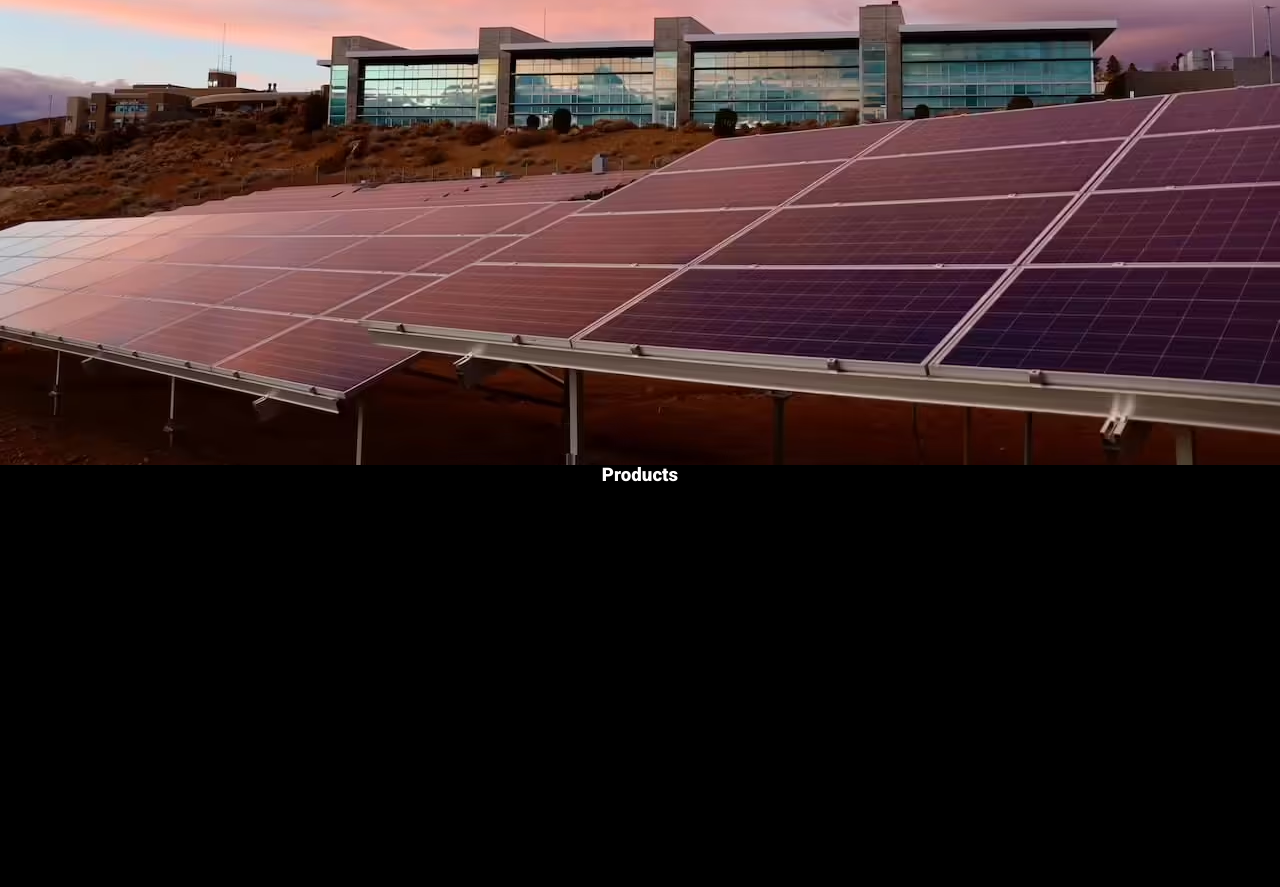
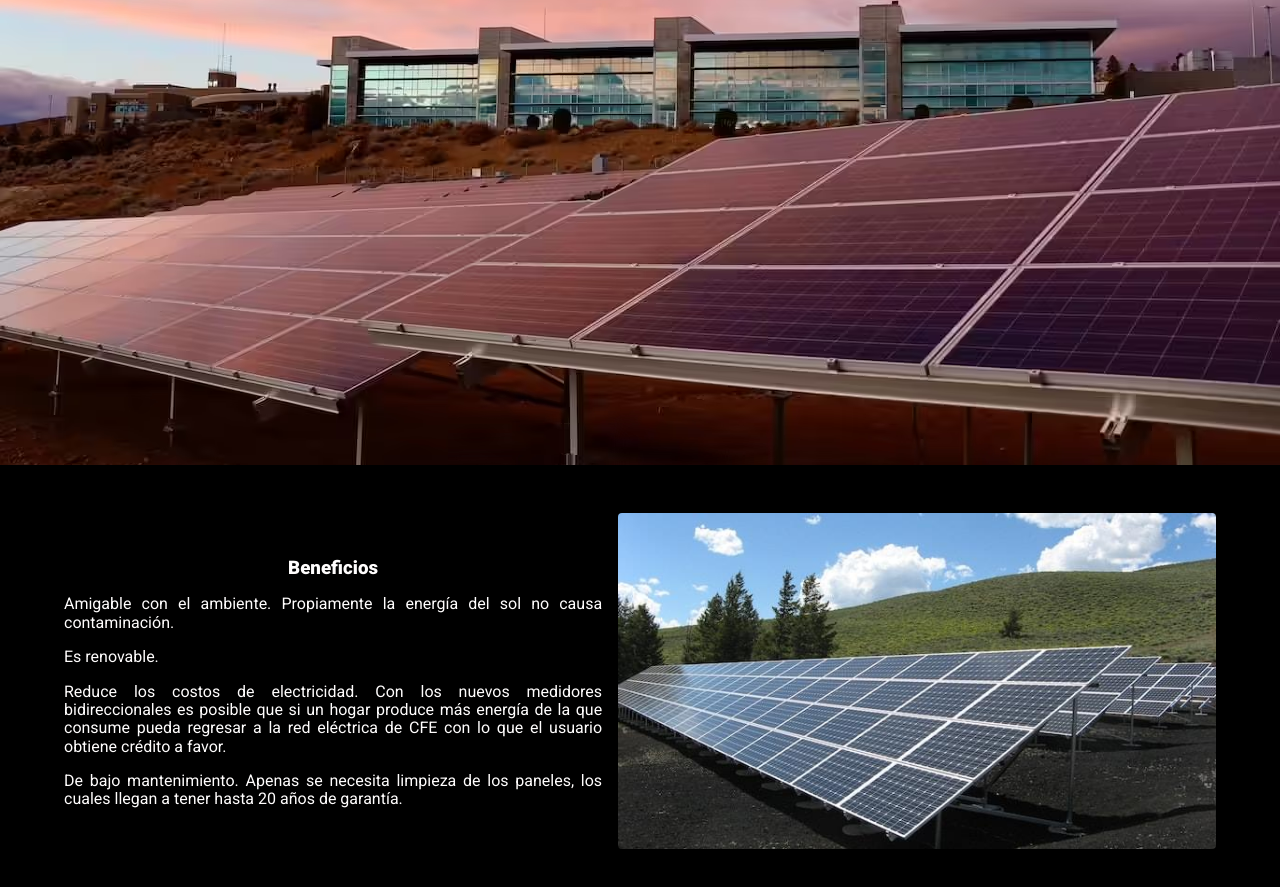
Before and after one commit to fernandopanduro/Felamedia, a website: page Index.html in a window 1280 px wide. Shown: the part 335-1222 px from the top of the page. Before the commit the page ends 822 px from the top, so only its background shows below. Drawn offline with Linux system fonts and the light colour scheme.

Commit message:
Beneficios

```diff
--- a/Index.html
+++ b/Index.html
@@ -10,14 +10,13 @@
     <link rel="stylesheet" href="./Styles/Normalize.css">
     <link rel="stylesheet" href="./Styles/Styles.css">
 
-    <script src="https://kit.fontawesome.com/393fb51165.js" crossorigin="anonymous"></script>
-
     <!-- Google Fonts -->
     <link rel="preconnect" href="https://fonts.googleapis.com">
     <link rel="preconnect" href="https://fonts.gstatic.com" crossorigin>
     <link href="https://fonts.googleapis.com/css2?family=Roboto:ital,wght@0,400;0,500;0,900;1,100&display=swap" rel="stylesheet">
 
-    <script async src="./JS/Script.js"></script>
+    <script defer src="https://kit.fontawesome.com/393fb51165.js" crossorigin="anonymous"></script>
+    <script defer src="./JS/Script.js"></script>
 </head>
 <body>
 
@@ -42,8 +41,8 @@
             <li><a href="#home"  rel="noopener noreferrer">Home</a></li>
             <li><a href="#products"  rel="noopener noreferrer">Products</a></li>
             <li><a href="#about"  rel="noopener noreferrer">About Us</a></li>
-            <li><a href="#quote"  rel="noopener noreferrer">Quote</a></li>
-            <li><a href="#review"  rel="noopener noreferrer">Review</a></li>
+            <li><a href="#contact"  rel="noopener noreferrer">Contact</a></li>
+            <li><a href="#quote"  rel="noopener noreferrer">Quote</a></li>\
         </ul>
     </div>
 
@@ -54,15 +53,28 @@
             <picture class="cover__picture">
                 <source srcset="./Assets/Img/paneles-solares-6.avif" type="image/avif">
                 <source srcset="./Assets/Img/paneles-solares-6.webp" type="image/webp">
-                <img class="cover__img" src="./Assets/Img/paneles-solares-6.jpg" alt="Paneles Solares">
+                <img class="cover__img" loading='lazy' src="./Assets/Img/paneles-solares-6.jpg" alt="Paneles Solares">
             </picture>
         </div>
     </section>
 
     <main class="main">
 
-        <section aria-colcount="products" class="container">
-            <h3>Products</h3>
+        <section id="beneficios" class="container beneficios">
+            <div class="beneficios__description">
+                <h3 class="subtitle">Beneficios</h3>
+                <ul class="list">
+                    <li class="list__item">Amigable con el ambiente. Propiamente la energía del sol no causa contaminación.</li>
+                    <li class="list__item">Es renovable.</li>
+                    <li class="list__item">Reduce los costos de electricidad. Con los nuevos medidores bidireccionales es posible que si un hogar produce más energía de la que consume pueda regresar a la red eléctrica de CFE con lo que el usuario obtiene crédito a favor.</li>
+                    <li class="list__item">De bajo mantenimiento. Apenas se necesita limpieza de los paneles, los cuales llegan a tener hasta 20 años de garantía.</li>
+                </ul>
+            </div>
+            <picture class='picture'>
+                <source src='./Assets/Img/paneles-solares-1.avif' type='image/avif'/>
+                <source src='./Assets/Img/paneles-solares-1.webp' type='image/webp'/>
+                <img class='img' loading='lazy' width='200' height='300' src='./Assets/Img/paneles-solares-1.jpg' alt='Paneles Solares' />
+            </picture>
         </section>
 
     </main>
--- a/Styles/Styles.css
+++ b/Styles/Styles.css
@@ -153,8 +153,44 @@ li {
 
 .main {
     width: 100%;
+    padding: var(--MargenL) 0;
     display: flex;
+    gap: var(--MargenL);
     flex-direction: column;
     justify-content: center;
     align-items: center;
 }
+
+/* Beneficios */
+
+.beneficios,
+.beneficios__description {
+    display: flex;
+    flex-direction: column;
+    gap: var(--MargenS);
+    text-align: center;
+}
+
+@media (min-width: 720px) {
+    .beneficios {
+        flex-direction: row;
+        align-items: center;
+    }
+
+    .beneficios__description {
+        width: 50%;
+        text-align: justify;
+    }
+}
+
+.list {
+    display: flex;
+    flex-direction: column;
+    gap: var(--MargenS);
+}
+
+.img {
+    width: 100%;
+    height: auto;
+    border-radius: .25rem;
+}
```
